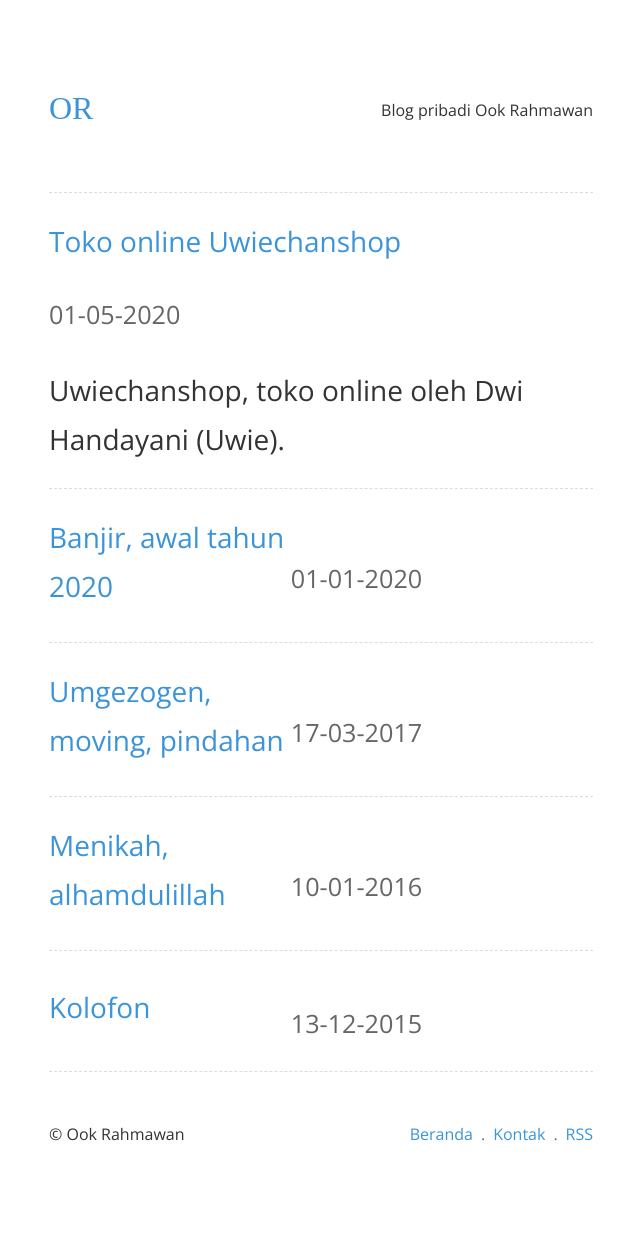
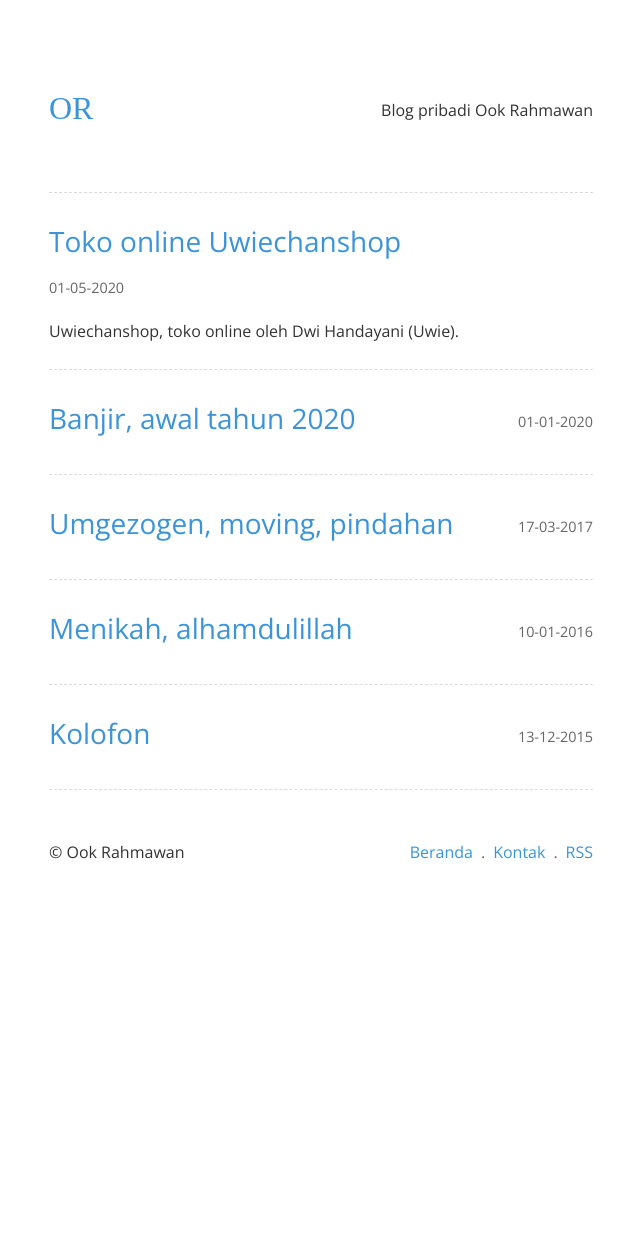
Before and after one commit to krhmwn/krhmwn.github.io, a Jekyll site: the page built from index.html, in a window 1280 px wide. Shown: the whole page, without its empty margins (319-959 px from the left). Built offline with Jekyll 4.4.1, drawn with Linux system fonts in a browser that asks for light colours; some web fonts are replaced; after the commit the page ends 962 px from its top, so only the background shows below that.

Commit message:
Update V.1.09

```diff
--- a/_includes/titledate.html
+++ b/_includes/titledate.html
@@ -1 +1 @@
-<h2><a href="{{ post.url }}">{{ post.title }}</a><h2 class="posttitle"><time datetime="{{ post.date | date: '%Y-%m-%d' }}">{{ post.date | date: "%d-%m-%Y" }}</time>
+<h2 class="posttitle"><a href="{{ post.url }}">{{ post.title }}</a></h2><time datetime="{{ post.date | date: '%Y-%m-%d' }}">{{ post.date | date: "%d-%m-%Y" }}</time>
```
